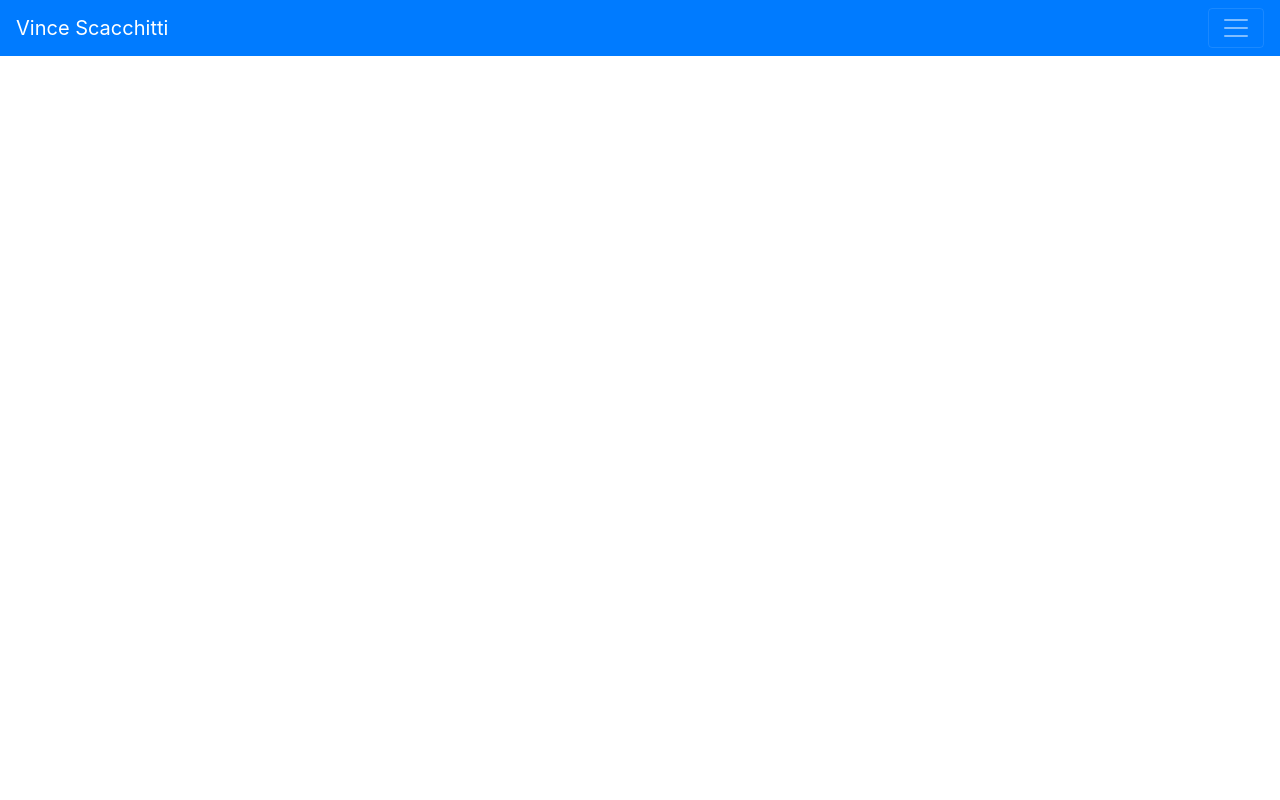
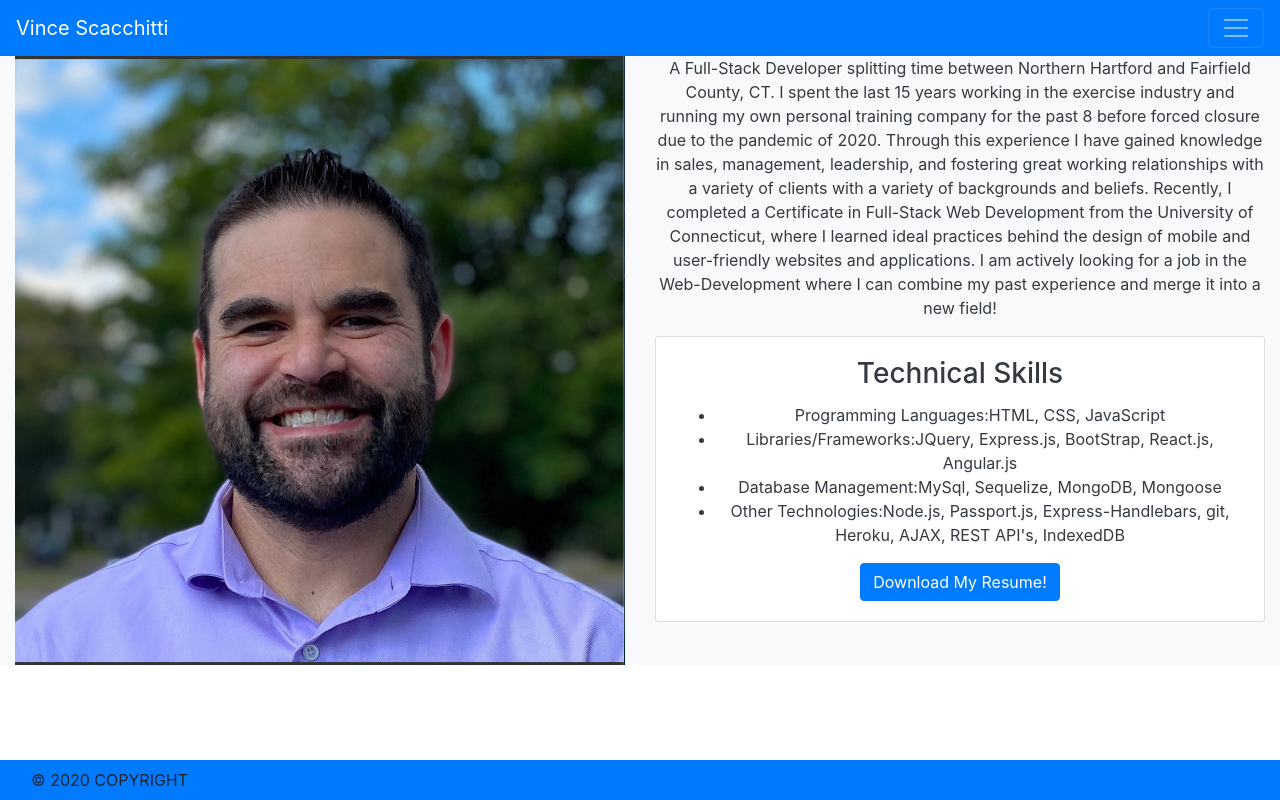
Before and after one commit to VScacchitti/React-Portfolio, a React (Create React App) app in the folder portfolio/: page / in a window 1280 px wide. Built offline with nearby package versions, Linux system fonts and the light colour scheme.

Commit message:
added header, footer and about me on page.

```diff
--- a/portfolio/src/App.js
+++ b/portfolio/src/App.js
@@ -1,11 +1,14 @@
 import logo from './logo.svg';
 import './App.css';
-import Header from "../src/components/Header"
-
+import Header from "../src/components/Header";
+import AboutMe from "../src/components/AboutMe"
+import Footer from "../src/components/Footer"
 function App() {
   return (
     <div className="App">
       <Header />
+      <AboutMe/>
+      <Footer/>
     </div>
   );
 }
--- a/portfolio/src/components/AboutMe.js
+++ b/portfolio/src/components/AboutMe.js
@@ -39,3 +39,5 @@ function AboutMe () {
         </div>
     )
 }
+
+export default AboutMe;
--- a/portfolio/src/components/Footer.js
+++ b/portfolio/src/components/Footer.js
@@ -12,4 +12,4 @@ function Footer() {
   );
 }
 
-export default Footer
+export default Footer;
```
Also changed, not shown: portfolio/src/Images/backgroundimage.jpeg (added), 1 other file (tests, documents, lock files or other folders).
